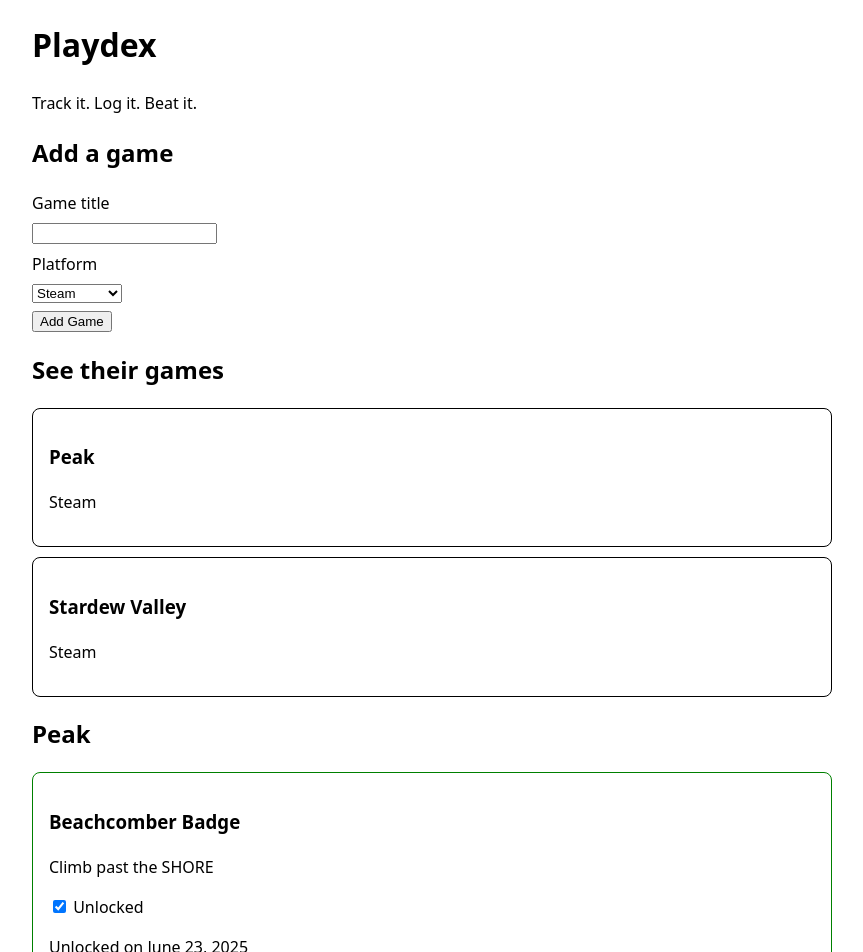
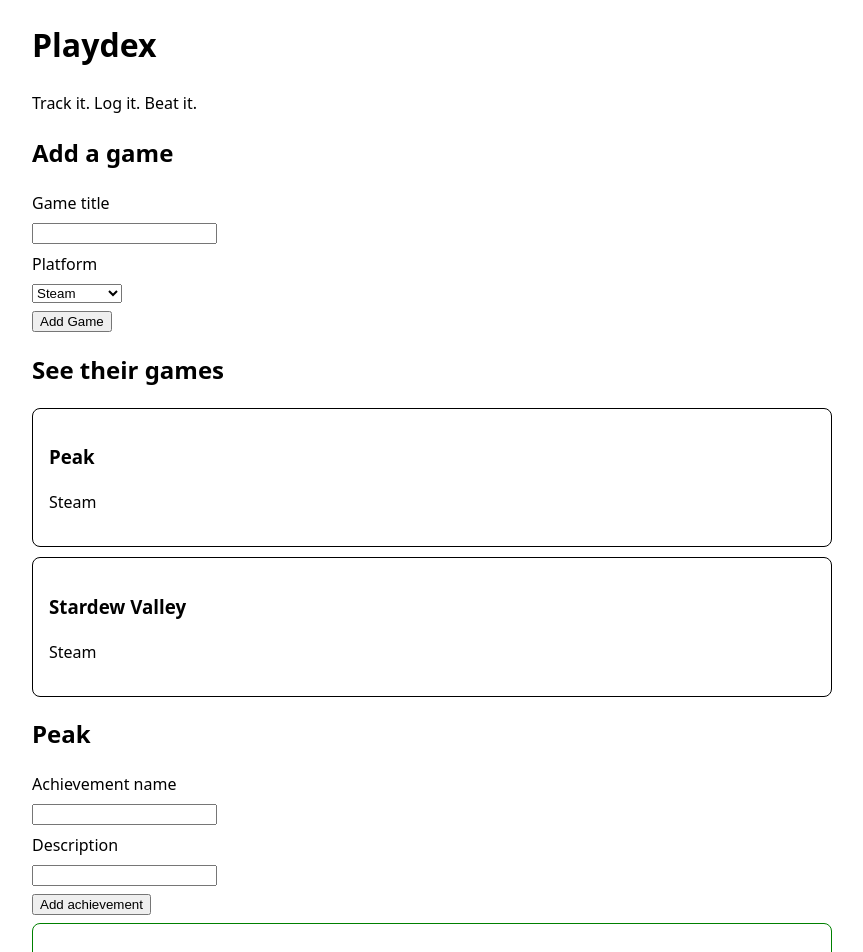
Before and after one commit to RikkaKallinen/playdex-achievement-tracker, a React (Vite) app: page / in a window 1280 px wide. Shown: the top 952 px of the page, without its empty margins (208-1071 px from the left). Built offline with nearby package versions, Linux system fonts and the light colour scheme.

Commit message:
Add achievements with an AddAchievementForm component

```diff
--- /dev/null
+++ b/src/AddAchievementForm.jsx
@@ -0,0 +1,45 @@
+import { useState } from "react";
+
+function AddAchievementForm({ onAddAchievement }) {
+    const [name, setName] = useState("");
+    const [description, setDescription] = useState("");
+
+    function handleSubmit(event) {
+        event.preventDefault();
+
+        onAddAchievement({
+            name: name,
+            description: description,
+            earned: false,
+            earnedDate: null
+        });
+
+        setName("");
+        setDescription("");
+    }
+
+    return (
+        <form onSubmit={handleSubmit}>
+            <label htmlFor="achievement-name">Achievement name</label>
+            <input
+                type="text"
+                id="achievement-name"
+                value={name}
+                onChange={(event) => setName(event.target.value)}
+                required
+            />
+
+            <label htmlFor="achievement-description">Description</label>
+            <input
+                type="text"
+                id="achievement-description"
+                value={description}
+                onChange={(event) => setDescription(event.target.value)}
+            />
+
+            <button type="submit">Add achievement</button>
+        </form>
+    );
+}
+
+export default AddAchievementForm;
--- a/src/App.jsx
+++ b/src/App.jsx
@@ -3,6 +3,7 @@ import GameCard from "./GameCard";
 import { useState } from "react";
 import AchievementCard from "./AchievementCard";
 import AddGameForm from "./AddGameForm";
+import AddAchievementForm from "./AddAchievementForm";
 
 function App() {
     const [games, setGames] = useState(starterGames);
@@ -38,6 +39,16 @@ function App() {
         setGames([...games, newGame]);
     }
 
+    function addAchievement(newAchievement) {
+        setGames(games.map((game) => {
+            if (game.id !== selectedGameId) {
+                return game;
+            }
+
+            return { ...game, achievements: [...game.achievements, newAchievement] };
+        }));
+    }
+
     return (
         <>
             <header>
@@ -63,6 +74,7 @@ function App() {
 
                 <section>
                     <h2>{selectedGame.title}</h2>
+                    <AddAchievementForm onAddAchievement={addAchievement} />
                     {selectedGame.achievements.map((achievement) => (
                         <AchievementCard
                             key={achievement.name}
```
